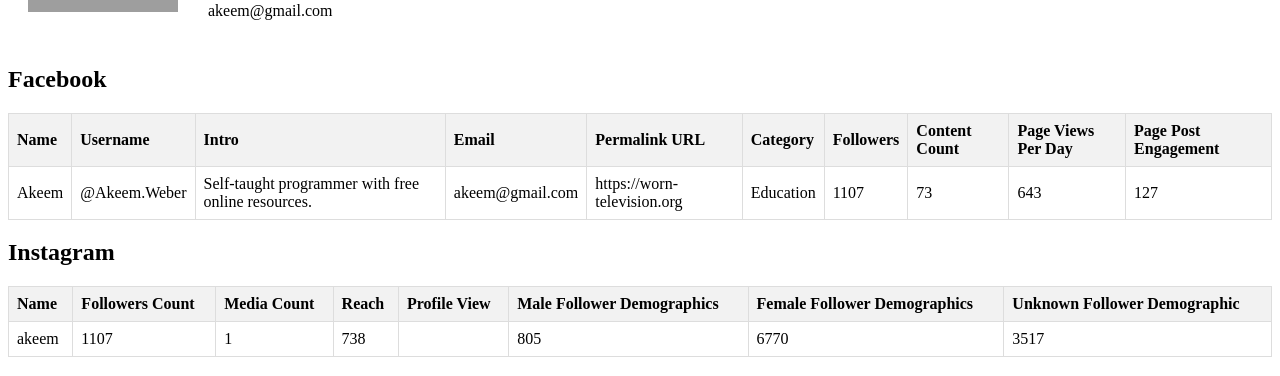
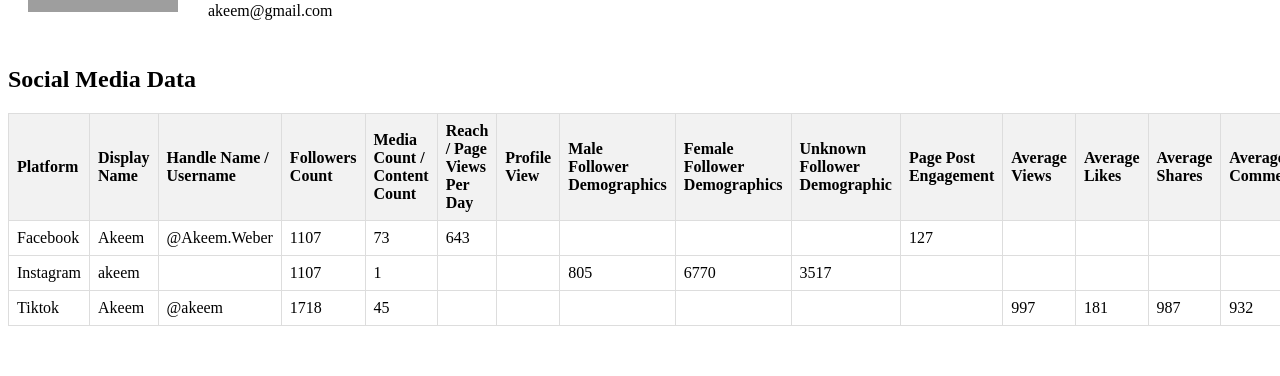
Before and after one commit to aidilaqif/campaign-report-manager, a Vue app: page /creators/Akeem/15da7bc5-f23c-46b5-9ebd-abf7438337c3 in a window 1280 px wide. Shown: the part 252-628 px from the top of the page. Built offline with nearby package versions, Linux system fonts and the light colour scheme; grey boxes are pictures that could not be loaded.

Commit message:
Update CreatorsDetails.vue

```diff
--- a/src/components/CreatorsDetails.vue
+++ b/src/components/CreatorsDetails.vue
@@ -11,7 +11,82 @@
                 </div>
                 <button @click="download">Download</button>
             </div>
-            <h2>Facebook</h2>
+            <h2>Social Media Data</h2>
+                <table class="content-creator-table">
+                    <tr>
+                        <th>Platform</th>
+                        <th>Display Name</th>
+                        <th>Handle Name / Username</th>
+                        <th>Followers Count</th>
+                        <th>Media Count / Content Count</th>
+                        <th>Reach / Page Views Per Day</th>
+                        <th>Profile View</th>
+                        <th>Male Follower Demographics</th>
+                        <th>Female Follower Demographics</th>
+                        <th>Unknown Follower Demographic</th>
+                        <th>Page Post Engagement</th>
+                        <th>Average Views</th>
+                        <th>Average Likes</th>
+                        <th>Average Shares</th>
+                        <th>Average Comments</th>
+                        <th>Engagement Rate</th>
+                    </tr>
+                    <tr>
+                    <td>Facebook</td>
+                        <td>{{ creator.Facebook.name }}</td>
+                        <td>{{ creator.Facebook.username }}</td>
+                        <td>{{ creator.Facebook.followers }}</td>
+                        <td>{{ creator.Facebook.content_count }}</td>
+                        <td>{{ creator.Facebook.page_views_day }}</td>
+                        <td></td>
+                        <td></td>
+                        <td></td>
+                        <td></td>
+                        <td>{{ creator.Facebook.page_post_engagements }}</td>
+                        <td></td>
+                        <td></td>
+                        <td></td>
+                        <td></td>
+                        <td></td>
+                    </tr>
+                    <tr>
+                        <td>Instagram</td>
+                        <td>{{ creator.Instagram.name }}</td>
+                        <td></td>
+                        <td>{{ creator.Instagram.followers_count }}</td>
+                        <td>{{ creator.Instagram.media_count }}</td>
+                        <td></td>
+                        <td>{{ creator.Instagram.profile_view }}</td>
+                        <td>{{ creator.Instagram.male_follower_demographics }}</td>
+                        <td>{{ creator.Instagram.female_follower_demographics }}</td>
+                        <td>{{ creator.Instagram.unknown_follower_demographic }}</td>
+                        <td></td>
+                        <td></td>
+                        <td></td>
+                        <td></td>
+                        <td></td>
+                        <td></td>
+                    </tr>
+                    <tr>
+                        <td>Tiktok</td>
+                        <td>{{ creator.Tiktok.display_name }}</td>
+                        <td>{{ creator.Tiktok.handle_name }}</td>
+                        <td>{{ creator.Tiktok.followers_count }}</td>
+                        <td>{{ creator.Tiktok.videos_count }}</td>
+                        <td></td>
+                        <td></td>
+                        <td></td>
+                        <td></td>
+                        <td></td>
+                        <td></td>
+                        <td>{{ creator.Tiktok.average_views }}</td>
+                        <td>{{ creator.Tiktok.average_likes }}</td>
+                        <td>{{ creator.Tiktok.average_shares }}</td>
+                        <td>{{ creator.Tiktok.average_comments }}</td>
+                        <td>{{ creator.Tiktok.engagement_rate }}</td>
+                    </tr>
+                </table>
+            <!-- <h2>Facebook</h2>
                 <table class="content-creator-table">
                 <tr>
                     <th>Name</th>
@@ -87,7 +162,7 @@
                     <td>{{ creator.Tiktok.average_comments }}</td>
                     <td>{{ creator.Tiktok.engagement_rate }}</td>
                 </tr>
-                </table>
+                </table> -->
 
         </div>
         <div v-else>
```
